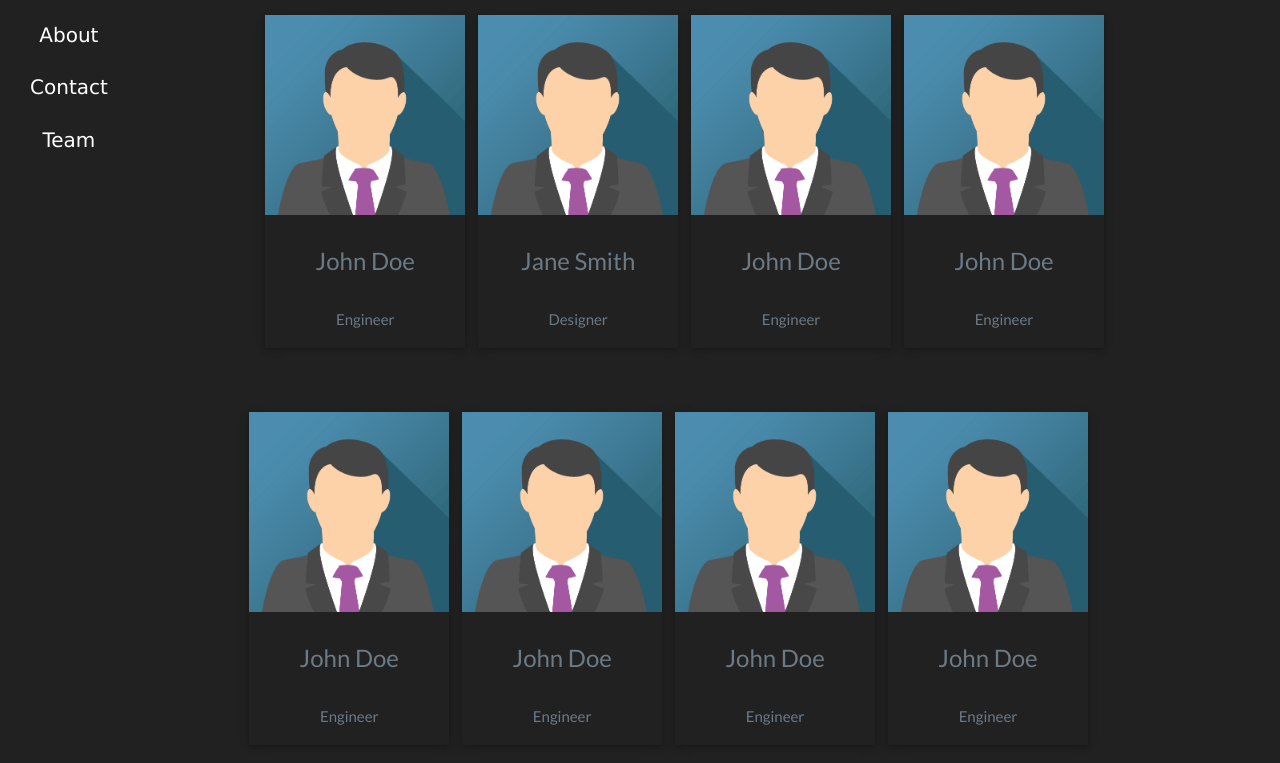
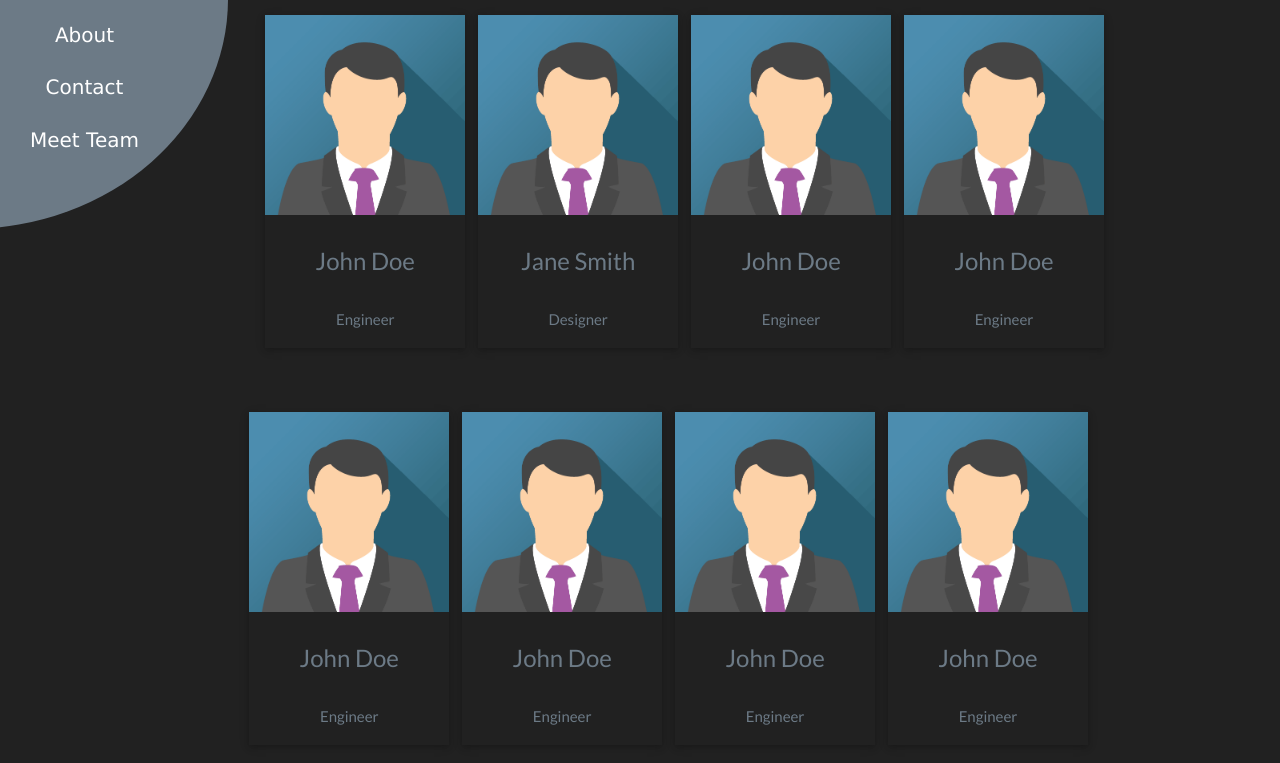
Before and after one commit to aryanksheth/Wellness-Without-Borders, a plain HTML site: page team.html in a window 1280 px wide. Both pictures are taken after a click on the element 42 px from the left and 50 px from the top of the page. Shown: the part 123-886 px from the top of the page. Drawn offline with nearby package versions, Linux system fonts and the light colour scheme.

Commit message:
Update team.html

```diff
--- a/team.html
+++ b/team.html
@@ -28,10 +28,12 @@
         <li><a href="Index.html">Home</a></li>
         <li><a href="#About">About</a></li>
         <li><a href="Contact.html">Contact</a></li>
-        <li><a href="team.html">Team</a></li>
+        <li><a href="team.html">Meet Team</a></li>
       </ul>
     </nav>
   </div>
+    <div class="menu-bg" id="menu-bg"></div>
+    </body>
 
 
 <div class="bodyR" id="Meet the team">
```
